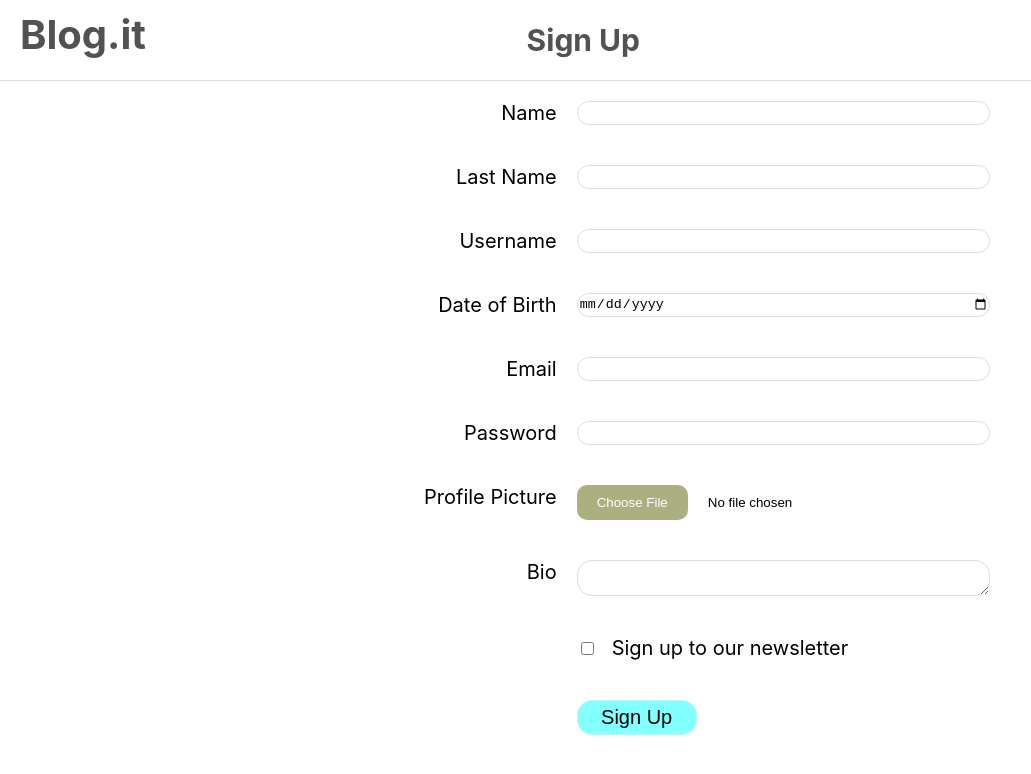
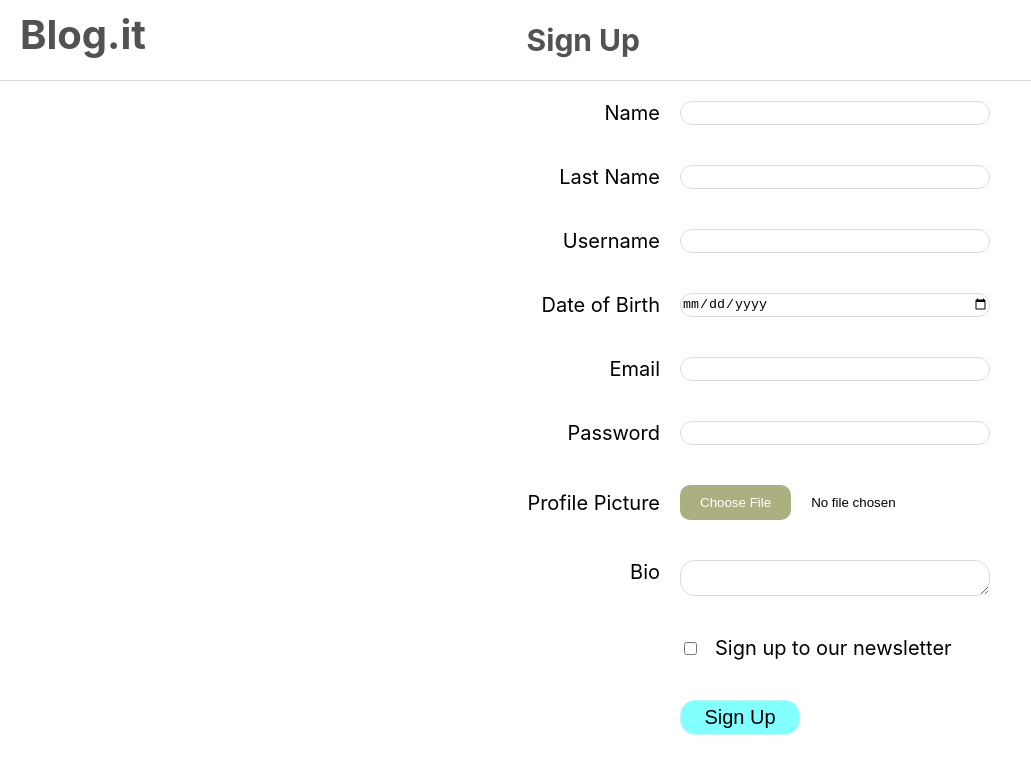
Before and after one commit to Tinkjimmy/blog-react-app, a React (Create React App) app: page /register in a window 1280 px wide. Shown: the top 774 px of the page, without its empty margins (0-1031 px from the left). Built offline with nearby package versions, Linux system fonts and the light colour scheme.

Commit message:
fix register and writing

```diff
--- a/src/components/auth/Register.js
+++ b/src/components/auth/Register.js
@@ -1,11 +1,10 @@
 import React, { useState, useRef } from "react";
-import { auth, db,storage } from "../../firebase";
+import { auth, db, storage } from "../../firebase";
 import { createUserWithEmailAndPassword } from "firebase/auth";
 import { collection, addDoc } from "firebase/firestore";
 import { Link, useNavigate } from "react-router-dom";
 import "./register.css";
-import { uploadBytes,getDownloadURL, ref } from "firebase/storage";
-
+import { uploadBytes, getDownloadURL, ref } from "firebase/storage";
 
 function Register() {
   const [email, setEmail] = useState("");
@@ -17,12 +16,11 @@ function Register() {
   const [newsletter, setNewsletter] = useState(false);
   const [profilePic, setProfilePic] = useState(null);
   const [bio, setBio] = useState("");
+  const [currentImage, setCurrentImage] = useState(null);
+  const [imagePreview, setImagePreview] = useState(null);
 
   const navigate = useNavigate();
-const fileInputRef =useRef(null)
-
-
-
+  const fileInputRef = useRef(null);
 
   async function signUp(e) {
     e.preventDefault();
@@ -33,7 +31,6 @@ const fileInputRef =useRef(null)
         password
       );
       const user = userCredential.user;
-
 
       let imageUrl = "";
 
@@ -69,18 +66,25 @@ const fileInputRef =useRef(null)
       console.error("Error registering user:", error);
     }
   }
+  const handleImageChange = (e) => {
+    const file = e.target.files[0];
+    setCurrentImage(file);
+    setImagePreview(URL.createObjectURL(file)); // Set image preview
+    setProfilePic(e.target.files[0]);
+  };
 
   return (
     <div className="register-body">
       <header className="registration-header">
-        <h1 className="registration-home-link"><Link className="registration-app-name" to="/">
+        <h1 className="registration-home-link">
+          <Link className="registration-app-name" to="/">
             Blog.it
-        </Link></h1>
+          </Link>
+        </h1>
 
         <h2 className="registration-title">Sign Up</h2>
-
       </header>
-
+<main className="registration-main">
       <form
         className="registrationForm"
         id="registrationForm"
@@ -162,7 +166,7 @@ const fileInputRef =useRef(null)
           onChange={(e) => setPassword(e.target.value)}
           required
         />
-        <label className="registration-label" htmlFor="profilePic">
+        {/* <label className="registration-label" htmlFor="profilePic">
           Profile Picture
         </label>
         <input
@@ -170,12 +174,33 @@ const fileInputRef =useRef(null)
           type="file"
           id="profilePic"
           name="profilePic"
-
           ref={fileInputRef}
           onChange={(e) => {
             setProfilePic(e.target.files[0]);
           }}
-        />
+        /> */}
+
+<label HtmlFor="profilePic"  className="registration-label picture-label" id="dropcontainer">
+  Profile Picture
+ </label>
+ <div className="drop-container-registration">
+          <input
+            className="registration-input-file"
+            type="file"
+            id="profilePic"
+          name="profilePic"
+            accept="image/*"
+            ref={fileInputRef}
+            onChange={handleImageChange}
+            required
+          ></input>
+          {imagePreview && (
+            <img src={imagePreview} alt="Preview" className="image-preview" />
+          )}
+        </div>
+
+
+
 
 
 
@@ -202,16 +227,19 @@ const fileInputRef =useRef(null)
               onClick={(e) => {
                 setNewsletter(!newsletter);
               }}
-
             />
             <label className="registration-label" htmlFor="passwonewsletterrd">
               Sign up to our newsletter
             </label>
           </div>
-          <button className="signup-btn" type="submit">Sign Up</button>
+          <button className="signup-btn" type="submit">
+            Sign Up
+          </button>
         </div>
       </form>
+      </main>
     </div>
+
   );
 }
 
--- a/src/components/auth/register.css
+++ b/src/components/auth/register.css
@@ -38,12 +38,19 @@
   color: #545151;
 font-weight: bold;
 }
+.registration-main{
+  width: 100%;
+  display: flex;
+  flex-direction: column;
+  justify-items: center;
 
+}
 .registrationForm {
+
   display: grid;
-  grid-template-columns: 1fr 2fr;
-  margin: 20px 200px 0 350px;
-  width: 50vw;
+  grid-template-columns: 1fr 1fr;
+  margin: 20px 1000px 0px 350px;
+ width: 50vw;
   gap: 40px 20px;
 }
 .registration-label {
@@ -72,3 +79,15 @@ font-weight: bold;
     border: 1px solid rgb(188, 245, 245);
     border-radius: 15px;
 }
+.signup-btn:hover{
+  cursor: pointer;
+}
+.drop-container-registration{
+ display:flex;
+ align-items: center;
+
+}
+
+.picture-label{
+  align-self: center;
+}
--- a/src/components/writing/Writing.js
+++ b/src/components/writing/Writing.js
@@ -148,6 +148,9 @@ function Writing() {
           }}
           required
         />
+
+
+
 <label for="image" class="drop-container" id="dropcontainer">
         <input
           className="custom-file-upload"
```
Lines whose indentation alone changed are shown as unchanged.
